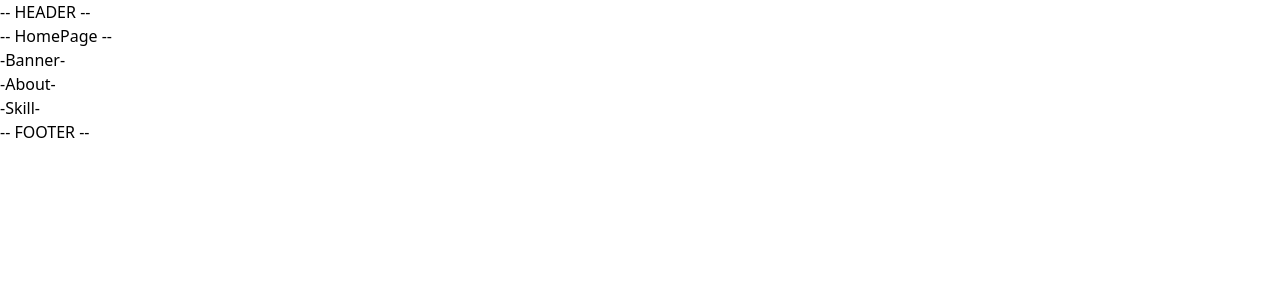
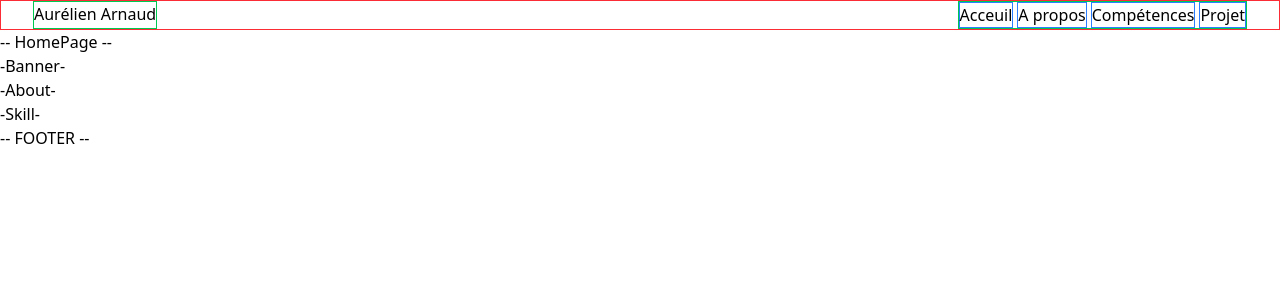
Before and after one commit to aurelienrnd/portfolio, a React (Vite) app: page / in a window 1280 px wide. Shown: the top 300 px of the page. Built offline with nearby package versions, Linux system fonts and the light colour scheme.

Commit message:
Feature: placement des éléments dans le header

```diff
--- a/src/compoments/layout/Header.tsx
+++ b/src/compoments/layout/Header.tsx
@@ -1,7 +1,33 @@
+import { Link } from 'react-router';
+function NavDesktop() {
+  return (
+    <nav className="md:flex hidden border-1 border-green-500">
+      <ul className="flex gap-1">
+        <li className="border-1 border-blue-500">
+          <Link to="/">Acceuil</Link>
+        </li>
+        <li className="border-1 border-blue-500">A propos</li>
+        <li className="border-1 border-blue-500">Compétences</li>
+        <li className="border-1 border-blue-500">
+          <Link to="project">Projet</Link>
+        </li>
+      </ul>
+    </nav>
+  );
+}
+
+function NavMobil() {
+  return (
+    <button className="flex md:hidden border-1 border-green-500">Nav</button>
+  );
+}
+
 function Header() {
   return (
-    <header>
-      <span>-- HEADER --</span>
+    <header className="flex justify-between px-8 border-1 border-red-500">
+      <span className="border-1 border-green-500">Aurélien Arnaud</span>
+      <NavDesktop />
+      <NavMobil />
     </header>
   );
 }
```
